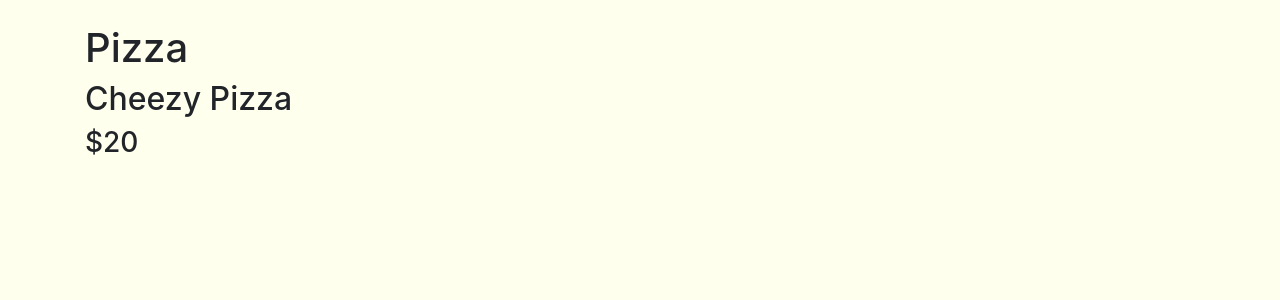
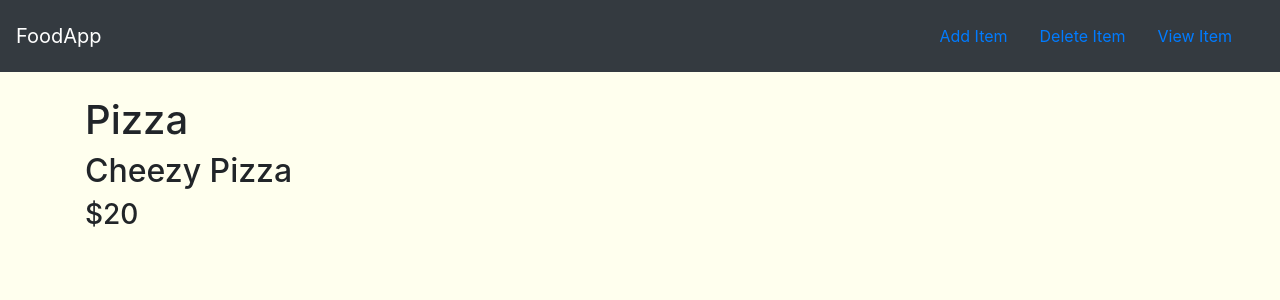
Before and after one commit to gooyacoder/Django_FoodMenu, a Django app: page /1/ in a window 1280 px wide. Shown: the top 300 px of the page. Run offline with Django 3.2, Linux system fonts and the light colour scheme; data comes from the database, SQL or seed files in the repository.

Commit message:
Upto 035

```diff
--- a/food/templates/includes/base.html
+++ b/food/templates/includes/base.html
@@ -13,6 +13,19 @@
     <title>Hello, world!</title>
   </head>
   <body>
+
+    <nav class="navbar navbar-dark bg-dark">
+
+        <a href="#" class="navbar-brand">FoodApp</a>
+
+        <div class="navbar">
+            <a href="#" class="nav-item nav-link">Add Item</a>
+            <a href="#" class="nav-item nav-link">Delete Item</a>
+            <a href="#" class="nav-item nav-link">View Item</a>
+        </div>
+
+    </nav>
+
     {% block content %}
     {% endblock %}
 
```
